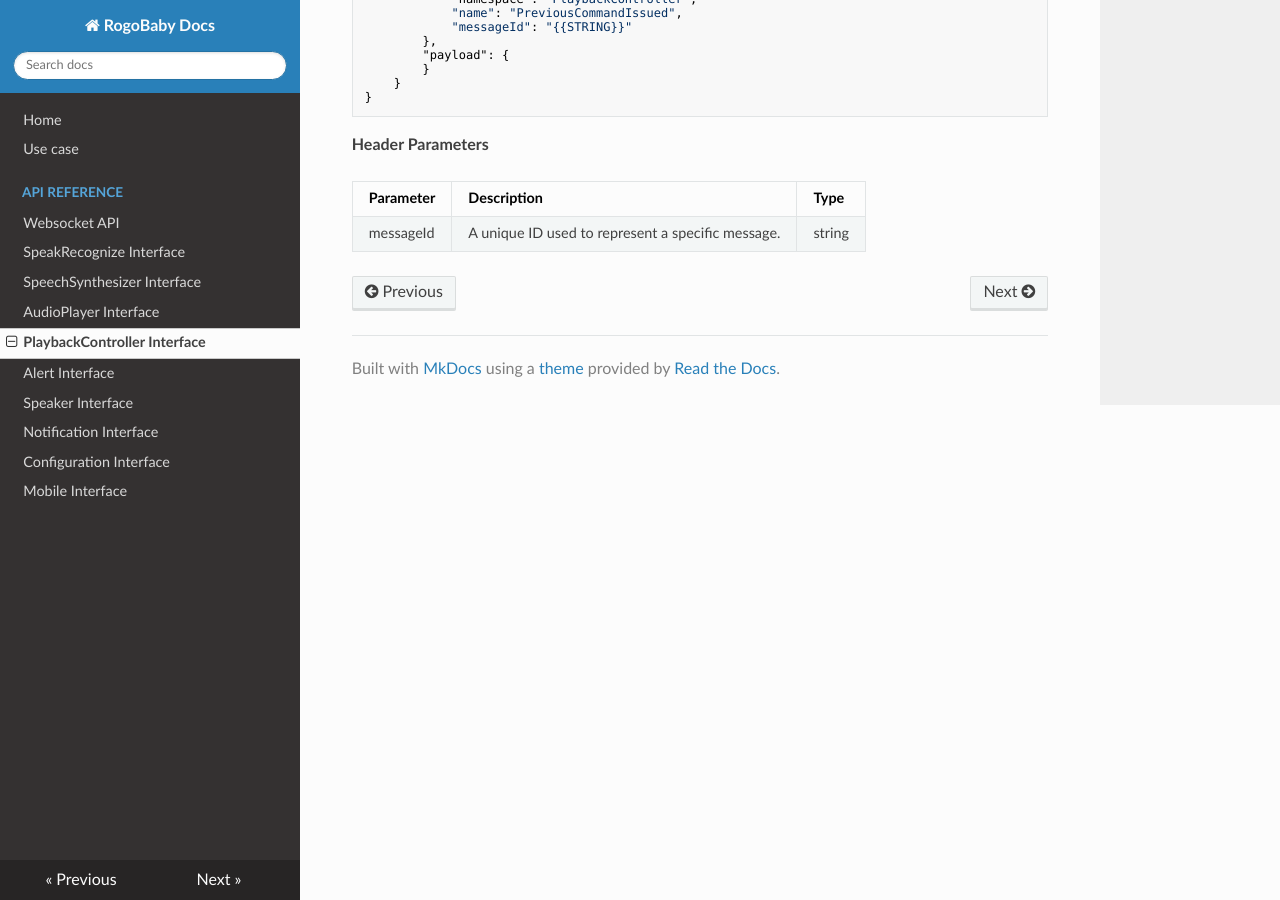
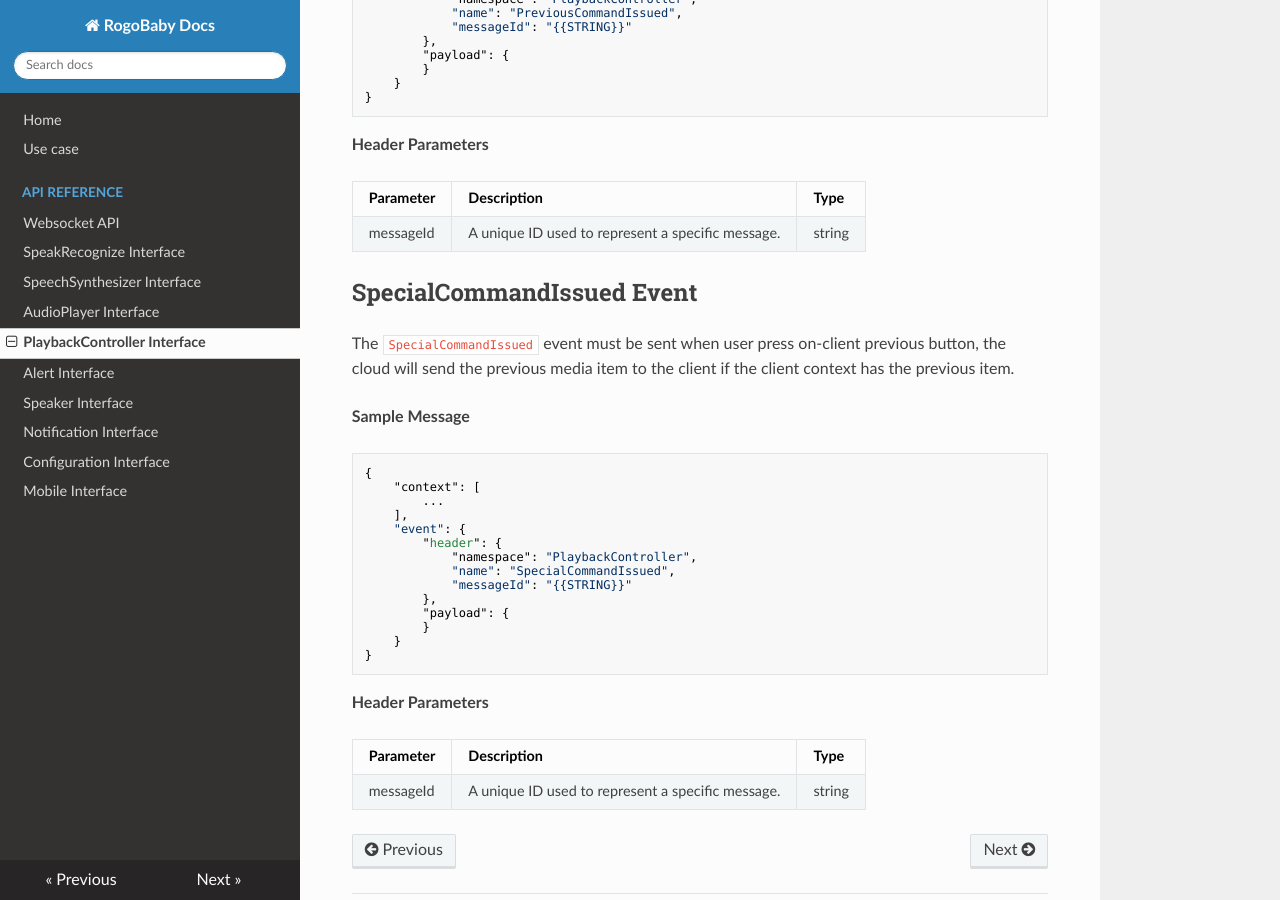
Before and after one commit to mrekoj/rogobaby-docs, an MkDocs documentation site: the page built from docs/API Reference/PlaybackController Interface.md, in a window 1280 px wide and 900 px high, scrolled down 2007 px. Built offline with MkDocs 1.6.1, drawn with Linux system fonts in a browser that asks for light colours; nearby versions of some CDN libraries.

Commit message:
add event special button

````diff
--- a/docs/API Reference/PlaybackController Interface.md
+++ b/docs/API Reference/PlaybackController Interface.md
@@ -101,3 +101,29 @@
 | Parameter | Description | Type |
 | ------------ | ------------- | ------------ |
 | messageId | A unique ID used to represent a specific message.  | string |
+
+## SpecialCommandIssued Event
+The `SpecialCommandIssued` event must be sent when user press on-client previous button, the cloud will send the previous media item to the client if the client context has the previous item.
+
+**Sample Message**
+```
+{
+    "context": [
+        ...
+    ],
+    "event": {
+        "header": {
+            "namespace": "PlaybackController",
+            "name": "SpecialCommandIssued",
+            "messageId": "{{STRING}}"
+        },
+        "payload": {
+        }
+    }
+}
+```
+**Header Parameters**
+
+| Parameter | Description | Type |
+| ------------ | ------------- | ------------ |
+| messageId | A unique ID used to represent a specific message.  | string |
````
